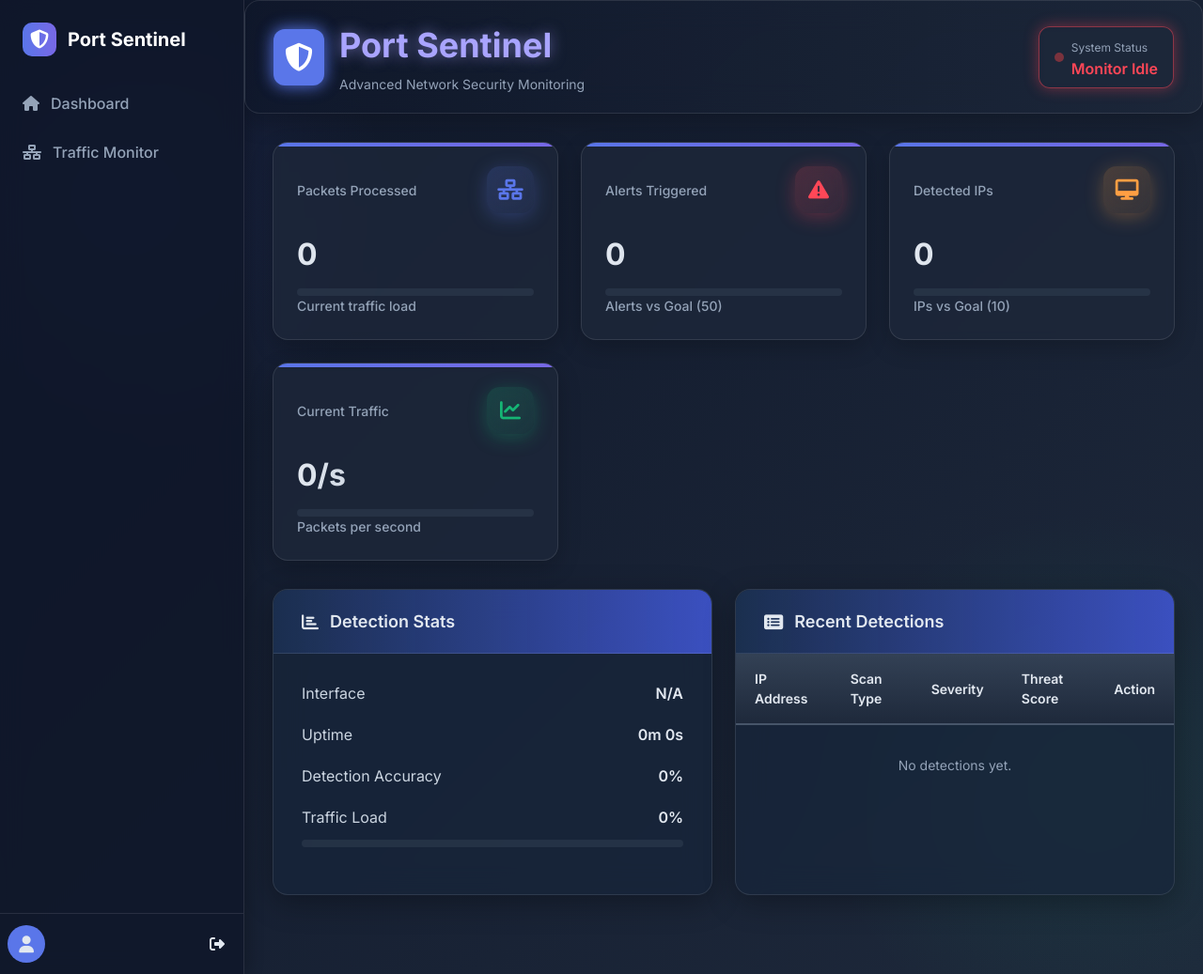
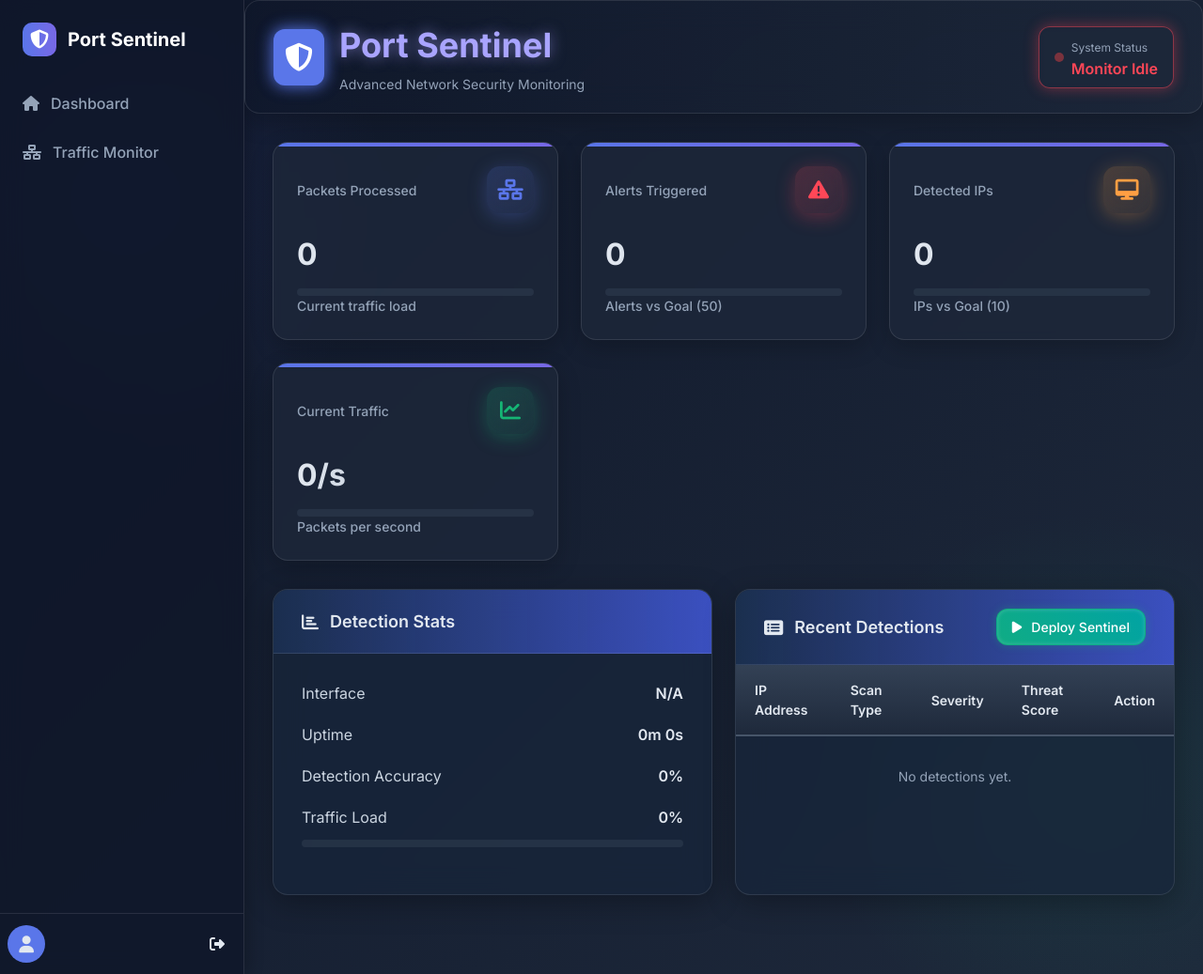
Before and after one commit to AngayarkanniS08/PortSentinel, a Flask app: template app/templates/dashboard.html in a window 1280 px wide. Shown: the whole page at 94% size. Run offline with Flask 3, Linux system fonts and the light colour scheme; the template is opened without the code that fills it, so the values that code supplies are empty; parts of the project's set-up code (start-up, migrations or seed data) failed here and were passed over; some libraries are stand-ins or nearby versions.

Commit message:
added the deploy btn  in dashboard

```diff
--- a/app/__init__.py
+++ b/app/__init__.py
@@ -1,6 +1,7 @@
 from flask import Flask, render_template
 from flask_socketio import SocketIO
 from flask_login import LoginManager, login_required, current_user
+
 
 # --- PUDHU CHANGE: Namma auth_routes file-ah import panrom ---
 from .auth_routes import init_auth_routes
--- a/app/static/css/dashboard.css
+++ b/app/static/css/dashboard.css
@@ -490,3 +490,49 @@
             backdrop-filter: blur(8px);
             -webkit-backdrop-filter: blur(8px);
         }
+
+        /* --- PUTHU UPGRADE: DEPLOY SENTINEL BUTTON-KU CYBER GLOW STYLE --- */
+.btn-deploy {
+    background: linear-gradient(45deg, #10ac84, #01a3a4); /* Puthu Green Gradient */
+    color: white;
+    border: 1px solid rgba(22, 181, 117, 0.5);
+    box-shadow: 0 0 10px rgba(22, 181, 117, 0.3),
+                inset 0 0 5px rgba(255, 255, 255, 0.2);
+    transition: all 0.3s ease;
+    position: relative;
+    overflow: hidden; /* Shine effect-ku ithu mukkiyam */
+}
+
+.btn-deploy:hover {
+    transform: translateY(-2px);
+    box-shadow: 0 0 20px rgba(22, 181, 117, 0.6);
+}
+
+/* Mouse vecha oru "shine" effect varum */
+.btn-deploy::before {
+    content: '';
+    position: absolute;
+    top: 0;
+    left: -75%;
+    width: 50%;
+    height: 100%;
+    background: linear-gradient(to right, rgba(255, 255, 255, 0) 0%, rgba(255, 255, 255, 0.25) 50%, rgba(255, 255, 255, 0) 100%);
+    transform: skewX(-25deg);
+    transition: left 0.7s ease;
+}
+
+.btn-deploy:hover::before {
+    left: 125%;
+}
+
+/* Stop button-oda danger state-ku style */
+.btn-deploy.btn-danger {
+    background: linear-gradient(45deg, #ff4757, #d63031);
+    border-color: rgba(255, 71, 87, 0.5);
+    box-shadow: 0 0 10px rgba(255, 71, 87, 0.3),
+                inset 0 0 5px rgba(255, 255, 255, 0.2);
+}
+
+.btn-deploy.btn-danger:hover {
+    box-shadow: 0 0 20px rgba(255, 71, 87, 0.6);
+}
--- a/app/static/js/dashboard.js
+++ b/app/static/js/dashboard.js
@@ -2,15 +2,14 @@ document.addEventListener('DOMContentLoaded', function () {
     // ==========================================================
     // 1. ELEMENT SELECTIONS
     // ==========================================================
-    const startStopBtn = document.getElementById('start-stop-btn');
+    const trafficStartStopBtn = document.getElementById('start-stop-btn');
+    const dashboardStartStopBtn = document.getElementById('dashboard-start-stop-btn');
     const packetsTableBody = document.getElementById('packets-table-body');
     const detectionsTableBody = document.querySelector('.recent-detections-card tbody');
     const ipFilter = document.getElementById('ip-filter');
     const protocolFilter = document.getElementById('protocol-filter');
     const statusFilter = document.getElementById('status-filter');
     const threatIntelToggle = document.getElementById('threat-intel-toggle');
-
-    // Common elements present on both pages
     const statusIndicatorBox = document.getElementById('status-indicator-box');
     const statusDot = document.getElementById('status-dot');
     const statusText = document.getElementById('status-text');
@@ -18,8 +17,6 @@ document.addEventListener('DOMContentLoaded', function () {
     const logoutModal = document.getElementById('logout-modal');
     const cancelLogoutBtn = document.getElementById('cancel-logout-btn');
     const confirmLogoutBtn = document.getElementById('confirm-logout-btn');
-
-    // Modals
     const ipActionModal = document.getElementById('ip-action-modal');
     const cancelActionBtn = document.getElementById('cancel-action-btn');
     const confirmActionBtn = document.getElementById('confirm-action-btn');
@@ -33,14 +30,19 @@ document.addEventListener('DOMContentLoaded', function () {
     let currentAction = null;
 
     // ==========================================================
-    // 3. EVENT LISTENERS (with null checks)
+    // 3. EVENT LISTENERS
     // ==========================================================
 
-    if (startStopBtn) {
-        startStopBtn.addEventListener('click', () => {
-            const action = !isMonitoring ? 'start' : 'stop';
-            socket.emit('control_monitoring', { 'action': action });
-        });
+    function handleStartStopClick() {
+        const action = !isMonitoring ? 'start' : 'stop';
+        socket.emit('control_monitoring', { 'action': action });
+    }
+
+    if (trafficStartStopBtn) {
+        trafficStartStopBtn.addEventListener('click', handleStartStopClick);
+    }
+    if (dashboardStartStopBtn) {
+        dashboardStartStopBtn.addEventListener('click', handleStartStopClick);
     }
 
     if (threatIntelToggle) {
@@ -66,13 +68,10 @@ document.addEventListener('DOMContentLoaded', function () {
         detectionsTableBody.addEventListener('click', function(event) {
             const actionButton = event.target.closest('.action-btn');
             if (!actionButton) return;
-
             currentIpToAction = actionButton.dataset.ip;
             currentAction = actionButton.dataset.action;
-
             const modalTitle = document.getElementById('modal-title');
             const modalBody = document.getElementById('modal-body');
-
             if (currentAction === 'block') {
                 modalTitle.innerText = 'Confirm Block';
                 modalBody.innerHTML = `Are you sure you want to block IP: <br><strong>${currentIpToAction}</strong>?`;
@@ -114,10 +113,7 @@ document.addEventListener('DOMContentLoaded', function () {
     });
 
     socket.on('stats_update', (stats) => {
-        // Dashboard page-la mattum irukura elements-ku oru check
-        if(document.getElementById('packets-processed')) {
-            updateStats(stats);
-        }
+        if(document.getElementById('packets-processed')) updateStats(stats);
     });
 
     socket.on('monitor_status_update', (data) => {
@@ -146,45 +142,53 @@ document.addEventListener('DOMContentLoaded', function () {
     });
 
     // ==========================================================
-    // 5. UI UPDATE FUNCTIONS (Corrected and complete)
+    // 5. UI UPDATE FUNCTIONS
     // ==========================================================
 
     function updateMonitorStatusUI(isRunning) {
         const scanAnimationEl = document.querySelector('.scan-animation');
 
         if (isRunning) {
-            if(startStopBtn) {
-                startStopBtn.querySelector('i').className = 'fas fa-pause';
-                startStopBtn.querySelector('span').innerText = 'Stop Monitor';
-                startStopBtn.classList.remove('btn-success');
-                startStopBtn.classList.add('btn-danger');
+            if(trafficStartStopBtn) {
+                trafficStartStopBtn.querySelector('i').className = 'fas fa-pause';
+                trafficStartStopBtn.querySelector('span').innerText = 'Stop Monitor';
+                trafficStartStopBtn.classList.remove('btn-success');
+                trafficStartStopBtn.classList.add('btn-danger');
+            }
+            if(dashboardStartStopBtn) {
+                dashboardStartStopBtn.querySelector('i').className = 'fas fa-pause';
+                dashboardStartStopBtn.querySelector('span').innerText = 'Stop Sentinel';
+                dashboardStartStopBtn.classList.remove('btn-success');
+                dashboardStartStopBtn.classList.add('btn-danger');
             }
             if(scanAnimationEl) {
                 scanAnimationEl.classList.remove('scan-red');
                 scanAnimationEl.classList.add('scan-green');
             }
-            if(packetsTableBody) applyNewFilter();
-
             statusIndicatorBox.classList.remove('status-idle');
             statusIndicatorBox.classList.add('status-live');
             statusDot.className = 'status-dot bg-green-500';
             statusText.innerText = 'Live Monitor';
             statusText.classList.remove('text-idle');
             statusText.classList.add('text-live');
-
         } else {
-             if(startStopBtn) {
-                startStopBtn.querySelector('i').className = 'fas fa-play';
-                startStopBtn.querySelector('span').innerText = 'Start Monitor';
-                startStopBtn.classList.remove('btn-danger');
-                startStopBtn.classList.add('btn-success');
+            if(trafficStartStopBtn) {
+                trafficStartStopBtn.querySelector('i').className = 'fas fa-play';
+                trafficStartStopBtn.querySelector('span').innerText = 'Start Monitor';
+                trafficStartStopBtn.classList.remove('btn-danger');
+                trafficStartStopBtn.classList.add('btn-success');
+            }
+            if(dashboardStartStopBtn) {
+                dashboardStartStopBtn.querySelector('i').className = 'fas fa-play';
+                dashboardStartStopBtn.querySelector('span').innerText = 'Deploy Sentinel';
+                dashboardStartStopBtn.classList.remove('btn-danger');
+                dashboardStartStopBtn.classList.add('btn-success');
             }
             if(scanAnimationEl) {
                 scanAnimationEl.classList.remove('scan-green');
                 scanAnimationEl.classList.add('scan-red');
             }
             if(packetsTableBody) packetsTableBody.innerHTML = `<tr><td colspan="6" class="text-center p-8 text-slate-400">Click 'Start Monitor' to see live traffic.</td></tr>`;
-
             statusIndicatorBox.classList.remove('status-live');
             statusIndicatorBox.classList.add('status-idle');
             statusDot.className = 'status-dot bg-red-500 blinking';
@@ -195,16 +199,13 @@ document.addEventListener('DOMContentLoaded', function () {
     }
 
     function addPacketToTable(packet) {
-        if (packetsTableBody.rows.length > 0 && packetsTableBody.rows[0].cells[0].colSpan > 1) {
-            packetsTableBody.innerHTML = '';
-        }
-        // ... (rest of the function from your original file)
+        if (!packetsTableBody) return;
+        if (packetsTableBody.rows.length > 0 && packetsTableBody.rows[0].cells[0].colSpan > 1) packetsTableBody.innerHTML = '';
         const newRow = packetsTableBody.insertRow(0);
         let statusBadge = '';
         if (packet.status === 'Scan') statusBadge = '<span class="alert-badge alert-warning">Scan</span>';
         else if (packet.status === 'Blocked') statusBadge = '<span class="alert-badge alert-critical">Blocked</span>';
         else statusBadge = '<span class="alert-badge alert-info">Allowed</span>';
-
         let protoBadge = '';
         switch(packet.proto.toUpperCase()) {
             case 'TCP': protoBadge = '<span class="proto-badge proto-tcp">TCP</span>'; break;
@@ -212,21 +213,12 @@ document.addEventListener('DOMContentLoaded', function () {
             case 'ICMP': protoBadge = '<span class="proto-badge proto-icmp">ICMP</span>'; break;
             default: protoBadge = `<span class="proto-badge proto-unknown">${packet.proto}</span>`;
         }
-
-        newRow.innerHTML = `
-            <td>${packet.sno}</td>
-            <td>${packet.time}</td>
-            <td>${protoBadge}</td>
-            <td class="font-mono">${packet.source_ip}</td>
-            <td class="font-mono">${packet.dest_ip}</td>
-            <td>${statusBadge}</td>`;
-
-        if (packetsTableBody.rows.length > 200) {
-            packetsTableBody.deleteRow(-1);
-        }
+        newRow.innerHTML = `<td>${packet.sno}</td><td>${packet.time}</td><td>${protoBadge}</td><td class="font-mono">${packet.source_ip}</td><td class="font-mono">${packet.dest_ip}</td><td>${statusBadge}</td>`;
+        if (packetsTableBody.rows.length > 200) packetsTableBody.deleteRow(-1);
     }
 
     function updateStats(stats) {
+        if(!document.getElementById('packets-processed')) return;
         document.getElementById('packets-processed').innerText = stats.packets_processed.toLocaleString();
         document.getElementById('alerts-triggered').innerText = stats.alerts_triggered.toLocaleString();
         document.getElementById('detected-ips').innerText = stats.detected_ips_count.toLocaleString();
@@ -242,38 +234,22 @@ document.addEventListener('DOMContentLoaded', function () {
         document.getElementById('traffic-progress-bar').style.width = `${stats.traffic_bar_percent || 0}%`;
     }
 
-    // This function for adding detections needs to exist
     function addDetectionToTable(alert) {
+        if(!detectionsTableBody) return;
         const placeholder = detectionsTableBody.querySelector('td[colspan="5"]');
         if(placeholder) placeholder.parentElement.remove();
-
         const newRow = detectionsTableBody.insertRow(0);
-
-        const severityClass = alert.severity.toLowerCase() === 'critical' ? 'text-red-600 font-bold' : 'text-amber-400';
-
+        const severityClass = alert.severity.toLowerCase() === 'critical' ? 'text-red-600 font-bold' : alert.severity.toLowerCase() === 'high' ? 'text-red-400' : 'text-amber-400';
         let intelCellHtml = '<td>N/A</td>';
         if (alert.intel && alert.intel.score !== undefined) {
             let score = alert.intel.score;
             let scoreColor = score > 80 ? 'text-red-500' : score > 50 ? 'text-amber-500' : 'text-green-500';
-            intelCellHtml = `<td>
-                                <span class="${scoreColor} font-semibold">${score}%</span>
-                                <span class="text-xs text-slate-400">(${alert.intel.country})</span>
-                             </td>`;
+            intelCellHtml = `<td><span class="${scoreColor} font-semibold">${score}%</span><span class="text-xs text-slate-400"> (${alert.intel.country})</span></td>`;
         }
-
         const actionCellHtml = alert.is_blocked
             ? `<td><button class="btn btn-success action-btn" style="padding: 5px 10px; font-size: 12px;" data-ip="${alert.ip_address}" data-action="unblock"><i class="fas fa-check"></i> Unblock</button></td>`
             : `<td><button class="btn btn-danger action-btn" style="padding: 5px 10px; font-size: 12px;" data-ip="${alert.ip_address}" data-action="block"><i class="fas fa-ban"></i> Block</button></td>`;
-
-        newRow.innerHTML = `
-            <td class="font-mono">${alert.ip_address}</td>
-            <td>${alert.scan_type}</td>
-            <td><span class="${severityClass}">${alert.severity}</span></td>
-            ${intelCellHtml}
-            ${actionCellHtml}`;
-
-        if (detectionsTableBody.rows.length > 5) {
-            detectionsTableBody.deleteRow(-1);
-        }
+        newRow.innerHTML = `<td class="font-mono">${alert.ip_address}</td><td>${alert.scan_type}</td><td><span class="${severityClass}">${alert.severity}</span></td>${intelCellHtml}${actionCellHtml}`;
+        if (detectionsTableBody.rows.length > 5) detectionsTableBody.deleteRow(-1);
     }
 });
--- a/app/templates/dashboard.html
+++ b/app/templates/dashboard.html
@@ -84,7 +84,15 @@
         </div>
     </div>
     <div class="card glass-card recent-detections-card">
-        <div class="card-header"><i class="fas fa-list-alt"></i>Recent Detections</div>
+        <div class="card-header flex justify-between items-center">
+            <div class="flex items-center gap-3">
+                <i class="fas fa-list-alt"></i>
+                <span>Recent Detections</span>
+            </div>
+        <button id="dashboard-start-stop-btn" class="btn btn-deploy" style="padding: 8px 16px; font-size: 14px;">
+            <i class="fas fa-play"></i><span>Deploy Sentinel</span>
+        </button>
+        </div>
         <div class="card-body">
             <div class="table-container">
                 <table>
--- a/core/sniffer.py
+++ b/core/sniffer.py
@@ -43,7 +43,7 @@ class PacketSniffer:
 
                 # Batch updates help reduce frontend lag
                 current_time = time.time()
-                if current_time - last_emit_time > 0.5 and packet_batch:
+                if current_time - last_emit_time > 0.2 and packet_batch:
                     self.socketio.emit('packet_update_batch', packet_batch)
                     packet_batch = []
                     last_emit_time = current_time
```
